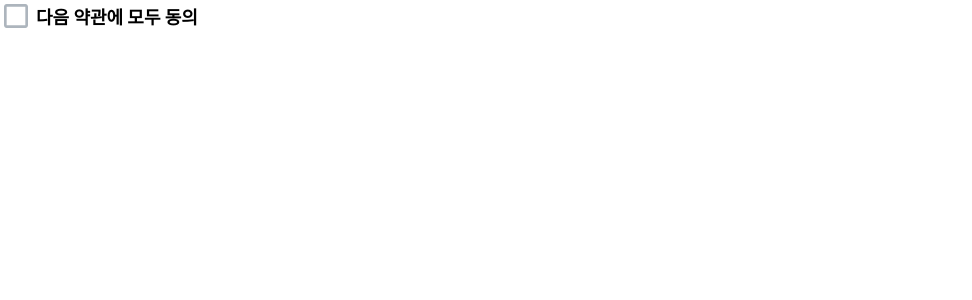
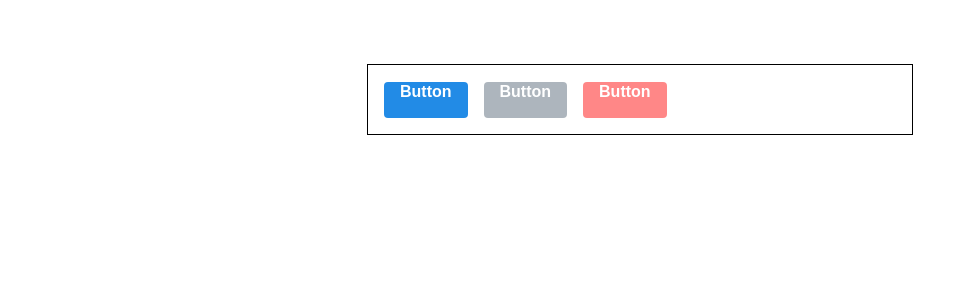
Before and after one commit to hansaemgo/component-styling-with-sass, a React (Create React App) app: page / in a window 1280 px wide. Shown: the top 300 px of the page, without its empty margins (0-972 px from the left). Built offline with nearby package versions, Linux system fonts and the light colour scheme.

Commit message:
polished 스타일 관련 유틸 함수 사용하기

```diff
--- a/package.json
+++ b/package.json
@@ -8,10 +8,12 @@
     "@testing-library/user-event": "^7.1.2",
     "classnames": "^2.2.6",
     "node-sass": "^4.13.1",
+    "polished": "^3.4.4",
     "react": "^16.12.0",
     "react-dom": "^16.12.0",
     "react-icons": "^3.9.0",
-    "react-scripts": "3.3.0"
+    "react-scripts": "3.3.0",
+    "styled-components": "^5.0.0"
   },
   "scripts": {
     "start": "react-scripts start",
--- a/src/App.js
+++ b/src/App.js
@@ -1,18 +1,30 @@
-import React, { useState } from 'react';
-import CheckBox from './components/CheckBox';
+import React from 'react';
+import styled, { ThemeProvider } from 'styled-components';
+import Button from './styledcomponents/Button';
+
+const AppBlock = styled.div`
+	width: 512px;
+	margin: 0 auto;
+	margin-top: 4rem;
+	border: 1px solid black;
+	padding: 1rem;
+`;
+
+const palette = {
+	blue: '#228be6',
+	gray: '#adb5bd',
+	pink: '#ff8787'
+};
 
 function App() {
-	const [check, setCheck] = useState(false);
-	const onChange = (e) => {
-		setCheck(e.target.checked);
-	};
 	return (
-		<div>
-			<CheckBox onChange={onChange} checked={check}>
-				다음 약관에 모두 동의
-			</CheckBox>
-		</div>
+		<ThemeProvider theme={{ palette }}>
+			<AppBlock>
+				<Button>Button</Button>
+				<Button color="gray">Button</Button>
+				<Button color="pink">Button</Button>
+			</AppBlock>
+		</ThemeProvider>
 	);
 }
-
 export default App;
--- /dev/null
+++ b/src/styledcomponents/Button.js
@@ -0,0 +1,55 @@
+import React from 'react';
+import styled, { css } from 'styled-components';
+import { darken, lighten } from 'polished';
+
+const colorStyles = css`
+	/* 색상 */
+	${({ theme, color }) => {
+		const selected = theme.palette[color];
+		return css`
+			background: ${selected};
+			&:hover {
+				background: ${(props) => lighten(0.1, color)};
+			}
+			&:active {
+				background: ${(props) => darken(0.1, color)};
+			}
+		`;
+	}}
+`;
+
+const StyledButton = styled.button`
+	/* 공통스타일 */
+	display: inline-flex;
+	outline: none;
+	border: none;
+	border-radius: 4px;
+	color: white;
+	font-weight: bold;
+	cursor: pointer;
+	padding-left: 1rem;
+	padding-right: 1rem;
+
+	/* 크기 */
+	height: 2.25rem;
+	font-size: 1rem;
+	${colorStyles};
+
+	/* 기타 */
+	& + & {
+		margin-left: 1rem;
+	}
+`;
+
+function Button({ children, color, ...rest }) {
+	return (
+		<StyledButton color={color} {...rest}>
+			{children}
+		</StyledButton>
+	);
+}
+
+Button.defaultProps = {
+	color: 'blue'
+};
+export default Button;
```
Also changed, not shown: 2 other files (tests, documents, lock files or other folders).
